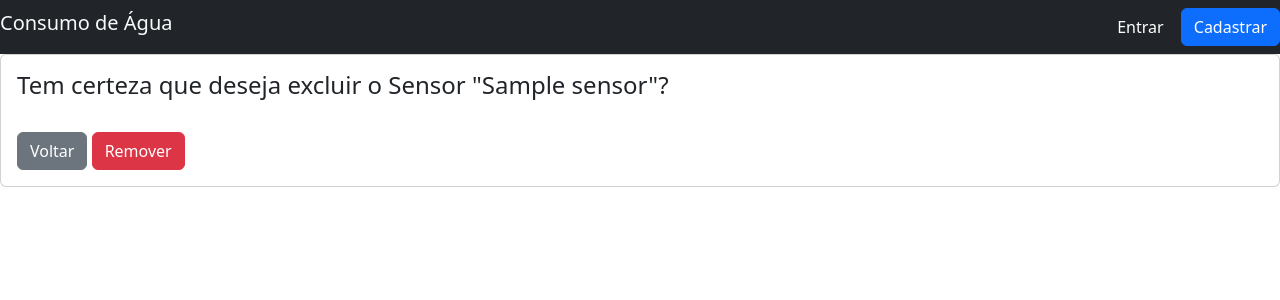
After one commit to Danieldl0/Monitorar_consumo_agua, a Django app: page /deletar/sensor/1/ in a window 1280 px wide. The commit adds this page. Shown: the top 300 px of the page. Run offline with Django 4.2, Linux system fonts and the light colour scheme; tables that the repository leaves empty hold one stand-in row (values such as "Sample post").

Commit message:
feat: add remover sensor

```diff
--- a/monitora_consumo_agua/templates/cadastro_sensor.html
+++ b/monitora_consumo_agua/templates/cadastro_sensor.html
@@ -54,7 +54,7 @@
                             </td>
                             <td>
                                 <a href="#"><span class="material-icons">edit</span></a>
-                                <a href="#"><span class="material-icons text-danger">delete</span></a>
+                                <a href="{% url 'deletar_sensor' object.id %}"><span class="material-icons text-danger">delete</span></a>
                             </td>
                         </tbody>
                     {% endfor %}
--- /dev/null
+++ b/monitora_consumo_agua/templates/deleta_sensor.html
@@ -0,0 +1,22 @@
+{% extends 'bases/base.html' %}
+
+{% block title %}
+ Remover Sensor
+{% endblock title %}
+
+{% block body %}
+
+    <div class="card card-primary ">
+        <div class="card-body">
+            <form method="post">{% csrf_token %}
+                <h4>Tem certeza que deseja excluir o Sensor "{{ sensor.nome }}"?</h4>
+                <br/>
+                <a href="{% url 'cadastro_sensor' %}" class="btn btn-secondary">Voltar</a>
+                <button type="submit" class="btn btn-danger">
+                Remover
+                </button>
+            </form>
+        </div>
+    </div>
+
+{% endblock body %}
--- a/monitora_consumo_agua/urls.py
+++ b/monitora_consumo_agua/urls.py
@@ -7,4 +7,5 @@ urlpatterns = [
     path('consumo/', ConsumoView.as_view(), name='consumo_view'),
     path('cadastro/', CadastrarConsumoView.as_view(), name='cadastro_consumo'),
     path('cadastro/sensor', CadastrarSensorView.as_view(), name='cadastro_sensor'),
+    path('deletar/sensor/<int:id>/', DeletarSensorView.as_view(), name='deletar_sensor'),
 ]
--- a/monitora_consumo_agua/views.py
+++ b/monitora_consumo_agua/views.py
@@ -1,7 +1,9 @@
+from typing import Any
 from django.shortcuts import render, redirect
 from django.views.generic import TemplateView
 from django.contrib.auth.decorators import login_required
 from django.utils.decorators import method_decorator
+from django.shortcuts import get_object_or_404
 
 from .forms.consumo import ConsumoAguaForm
 from .forms.sensor import SensorForm
@@ -100,3 +102,26 @@ class CadastrarSensorView(TemplateView):
                             usuario=request.user
                         )
             ))
+
+
+
+class DeletarSensorView(TemplateView):
+    template_name='deleta_sensor.html'
+
+    def setup(self, request, *args, **kwargs):
+        super().setup(request, *args, **kwargs)
+
+        self.sensor = get_object_or_404(Sensor, pk=kwargs.get('id'))
+
+    def get_context_data(self, **kwargs):
+        context = super().get_context_data(**kwargs)
+
+        context.update(
+            sensor=self.sensor
+        )
+
+        return context
+
+    def post(self, request, *args, **kwargs):
+        self.sensor.delete()
+        return redirect('cadastro_sensor')
```
